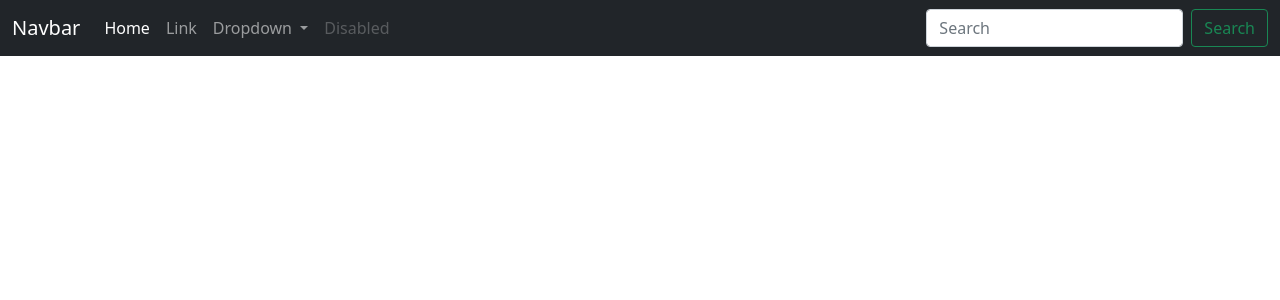
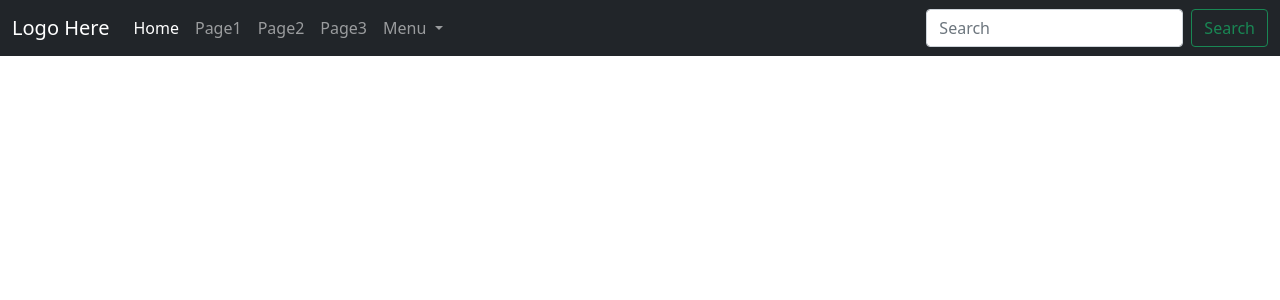
Before and after one commit to Muhammad-Usama-07/Web-Development-WIth-Python, a Django app: page / in a window 1280 px wide. Shown: the top 300 px of the page. Run offline with Django 3.2, Linux system fonts and the light colour scheme.

Commit message:
changing heading

```diff
--- a/FirstProject/templates/index.html
+++ b/FirstProject/templates/index.html
@@ -15,7 +15,7 @@
 <body>
     <nav class="navbar navbar-expand-lg navbar-dark bg-dark">
         <div class="container-fluid">
-            <a class="navbar-brand" href="#">Navbar</a>
+            <a class="navbar-brand" href="#">Logo Here</a>
             <button class="navbar-toggler" type="button" data-bs-toggle="collapse" data-bs-target="#navbarSupportedContent" aria-controls="navbarSupportedContent" aria-expanded="false" aria-label="Toggle navigation">
             <span class="navbar-toggler-icon"></span>
           </button>
@@ -25,11 +25,17 @@
                         <a class="nav-link active" aria-current="page" href="#">Home</a>
                     </li>
                     <li class="nav-item">
-                        <a class="nav-link" href="#">Link</a>
+                        <a class="nav-link" href="#">Page1</a>
+                    </li>
+                    <li class="nav-item">
+                        <a class="nav-link" href="#">Page2</a>
+                    </li>
+                    <li class="nav-item">
+                        <a class="nav-link" href="#">Page3</a>
                     </li>
                     <li class="nav-item dropdown">
                         <a class="nav-link dropdown-toggle" href="#" id="navbarDropdown" role="button" data-bs-toggle="dropdown" aria-expanded="false">
-                  Dropdown
+                  Menu
                 </a>
                         <ul class="dropdown-menu" aria-labelledby="navbarDropdown">
                             <li><a class="dropdown-item" href="#">Action</a></li>
@@ -39,9 +45,6 @@
                             </li>
                             <li><a class="dropdown-item" href="#">Something else here</a></li>
                         </ul>
-                    </li>
-                    <li class="nav-item">
-                        <a class="nav-link disabled" href="#" tabindex="-1" aria-disabled="true">Disabled</a>
                     </li>
                 </ul>
                 <form class="d-flex">
```
